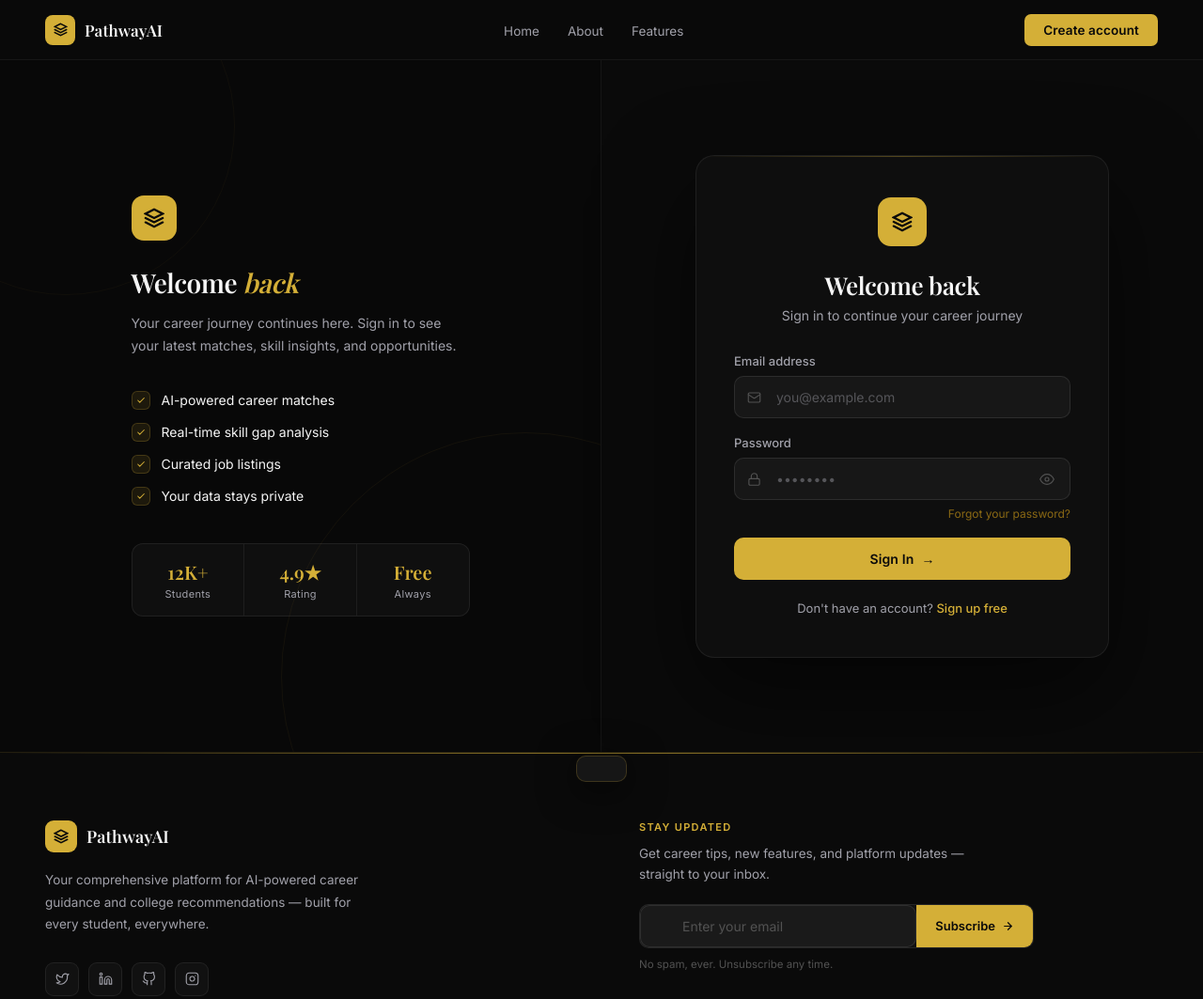
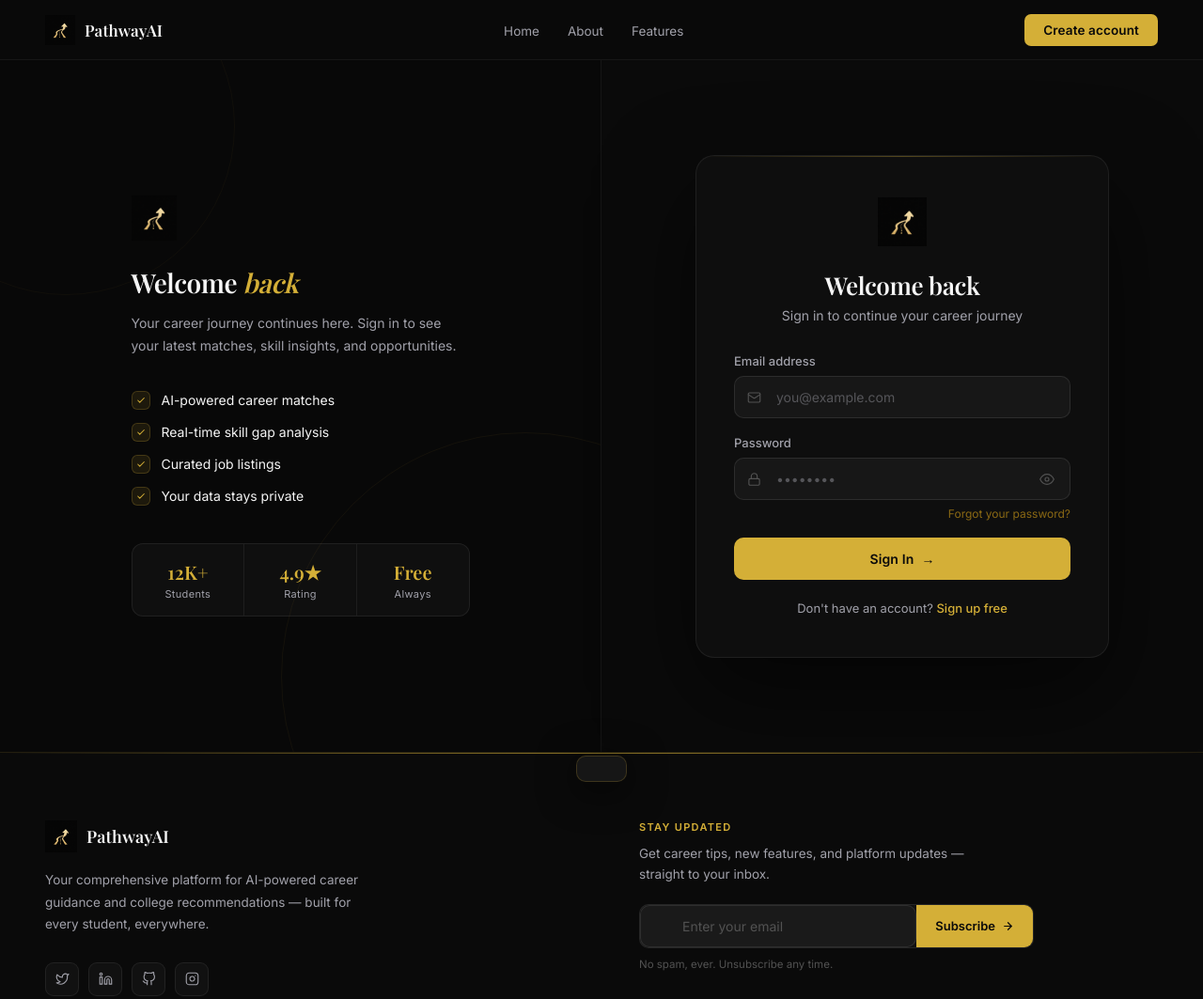
Before and after one commit to anjali-rayy/AI-Powered-Career-Guidance-And-Job-Matching-Platform, a plain HTML site: page pages/login.html in a window 1280 px wide. Shown: the top 1063 px of the page at 94% size. Drawn offline with nearby package versions, Linux system fonts and the light colour scheme; a web font is replaced by a local one.

Commit message:
feat: update website logo across all pages (closes #24)

```diff
--- a/assets/css/styles.css
+++ b/assets/css/styles.css
@@ -254,3 +254,28 @@ ul { list-style: none; }
 
 .nav-drop-title { font-size: 13px; font-weight: 500; color: var(--text); }
 .nav-drop-sub   { font-size: 11.5px; color: var(--muted); margin-top: 1px; }
+
+/* Logo image fix */
+.logo-mark,
+.footer-logo-mark,
+.panel-logo-mark,
+.auth-logo {
+  overflow: hidden;
+  display: flex;
+  align-items: center;
+  justify-content: center;
+  background: transparent !important;
+  border: none !important;
+  border-radius: 0 !important;
+}
+
+.logo-mark img,
+.footer-logo-mark img,
+.panel-logo-mark img,
+.auth-logo img {
+  width: 100%;
+  height: 100%;
+  object-fit: contain;
+  object-position: center;
+  display: block;
+}
--- a/pages/login.html
+++ b/pages/login.html
@@ -14,7 +14,9 @@
 <body>
 <nav class="navbar">
   <a href="../index.html" class="nav-logo">
-    <div class="logo-mark"><svg viewBox="0 0 24 24" fill="none" stroke="#0A0A0A" stroke-width="2.5" stroke-linecap="round"><path d="M12 2L2 7l10 5 10-5-10-5z"/><path d="M2 17l10 5 10-5"/><path d="M2 12l10 5 10-5"/></svg></div>
+    <div class="logo-mark">
+      <img src="../assets/images/logo.png" alt="PathwayAI Logo">
+    </div>
     PathwayAI
   </a>
   <ul class="nav-links">
@@ -30,7 +32,9 @@
   <div class="auth-layout">
     <div class="auth-panel">
       <div class="panel-content">
-        <div class="panel-logo-mark"><svg viewBox="0 0 24 24" fill="none" stroke="#0A0A0A" stroke-width="2.5" stroke-linecap="round"><path d="M12 2L2 7l10 5 10-5-10-5z"/><path d="M2 17l10 5 10-5"/><path d="M2 12l10 5 10-5"/></svg></div>
+        <div class="panel-logo-mark">
+          <img src="../assets/images/logo.png" alt="PathwayAI Logo">
+        </div>
         <h2>Welcome <em>back</em></h2>
         <p>Your career journey continues here. Sign in to see your latest matches, skill insights, and opportunities.</p>
         <div class="panel-features">
@@ -50,7 +54,9 @@
     </div>
     <div class="auth-wrap">
       <div class="auth-card">
-        <div class="auth-logo"><svg viewBox="0 0 24 24" fill="none" stroke="#0A0A0A" stroke-width="2.5" stroke-linecap="round"><path d="M12 2L2 7l10 5 10-5-10-5z"/><path d="M2 17l10 5 10-5"/><path d="M2 12l10 5 10-5"/></svg></div>
+        <div class="auth-logo">
+          <img src="../assets/images/logo.png" alt="PathwayAI Logo">
+        </div>
         <div class="auth-title">Welcome back</div>
         <div class="auth-sub">Sign in to continue your career journey</div>
         <div id="api-error" style="display:none;background:rgba(107,44,44,0.15);border:1px solid rgba(207,102,121,0.3);border-radius:8px;padding:10px 14px;margin-bottom:16px;font-size:13px;color:#CF6679;"></div>
@@ -85,32 +91,19 @@
       </div>
     </div>
   </div>
-  <!-- ═══════════════════════════════════════════════════════
-     PATHWAYAI — FULL SITE FOOTER
-     Drop this <footer> block just before </main> on every
-     page, replacing the existing .site-footer element.
-     Requires: footer.css linked after styles.css
-     ═══════════════════════════════════════════════════════ -->
 
 <footer class="footer">
-
-  <!-- ── TOP BAND: brand + newsletter ── -->
   <div class="footer-top">
     <div class="footer-brand">
       <a href="../index.html" class="footer-logo">
         <div class="footer-logo-mark">
-          <svg viewBox="0 0 24 24" fill="none" stroke="#0A0A0A" stroke-width="2.5" stroke-linecap="round">
-            <path d="M12 2L2 7l10 5 10-5-10-5z"/>
-            <path d="M2 17l10 5 10-5"/>
-            <path d="M2 12l10 5 10-5"/>
-          </svg>
+          <img src="../assets/images/logo.png" alt="PathwayAI Logo">
         </div>
         PathwayAI
       </a>
       <p class="footer-tagline">
         Your comprehensive platform for AI-powered career guidance and college recommendations — built for every student, everywhere.
       </p>
-      <!-- Social links -->
       <div class="footer-socials">
         <a href="#" class="footer-social" aria-label="Twitter">
           <svg viewBox="0 0 24 24" fill="none" stroke="currentColor" stroke-width="1.8" stroke-linecap="round" stroke-linejoin="round"><path d="M22 4s-.7 2.1-2 3.4c1.6 10-9.4 17.3-18 11.6 2.2.1 4.4-.6 6-2C3 15.5.5 9.6 3 5c2.2 2.7 5.4 4.4 8.8 4.5-.4-1.8.3-3.7 1.7-4.8 2.2-1.7 5.2-1.4 7 .7.7-.2 1.4-.5 2-.9z"/></svg>
@@ -126,19 +119,11 @@
         </a>
       </div>
     </div>
-
-    <!-- Newsletter -->
     <div class="footer-newsletter">
       <div class="newsletter-label">Stay updated</div>
       <p class="newsletter-sub">Get career tips, new features, and platform updates — straight to your inbox.</p>
       <div class="newsletter-form" id="newsletter-form">
-        <input
-          type="email"
-          id="newsletter-email"
-          class="newsletter-input"
-          placeholder="Enter your email"
-          autocomplete="email"
-        />
+        <input type="email" id="newsletter-email" class="newsletter-input" placeholder="Enter your email" autocomplete="email"/>
         <button class="newsletter-btn" onclick="handleSubscribe()">
           Subscribe
           <svg viewBox="0 0 24 24" fill="none" stroke="currentColor" stroke-width="2.2" stroke-linecap="round"><path d="M5 12h14M12 5l7 7-7 7"/></svg>
@@ -147,17 +132,12 @@
       <p class="newsletter-fine">No spam, ever. Unsubscribe any time.</p>
     </div>
   </div>
-
-  <!-- ── DIVIDER ── -->
   <div class="footer-rule"></div>
-
-  <!-- ── LINK COLUMNS ── -->
   <div class="footer-links-grid">
-
     <div class="footer-col">
       <div class="footer-col-title">Features</div>
       <ul class="footer-col-list">
-        <li><a href="pages/quiz.html">Career Quiz</a></li>
+        <li><a href="quiz.html">Career Quiz</a></li>
         <li><a href="#" onclick="showToast('Coming soon!')">Resume Analysis</a></li>
         <li><a href="#" onclick="showToast('Coming soon!')">Skill Gap Detection</a></li>
         <li><a href="#" onclick="showToast('Coming soon!')">Job Matching Score</a></li>
@@ -166,11 +146,10 @@
         <li><a href="#" onclick="showToast('Coming soon!')">College Finder</a></li>
       </ul>
     </div>
-
     <div class="footer-col">
       <div class="footer-col-title">Company</div>
       <ul class="footer-col-list">
-        <li><a href="pages/about.html">About</a></li>
+        <li><a href="about.html">About</a></li>
         <li><a href="#" onclick="showToast('Coming soon!')">Team</a></li>
         <li><a href="#" onclick="showToast('Coming soon!')">Careers</a></li>
         <li><a href="#" onclick="showToast('Coming soon!')">Press</a></li>
@@ -178,7 +157,6 @@
         <li><a href="#" onclick="showToast('Coming soon!')">Contact</a></li>
       </ul>
     </div>
-
     <div class="footer-col">
       <div class="footer-col-title">Support</div>
       <ul class="footer-col-list">
@@ -190,7 +168,6 @@
         <li><a href="#" onclick="showToast('Coming soon!')">Community</a></li>
       </ul>
     </div>
-
     <div class="footer-col">
       <div class="footer-col-title">Legal</div>
       <ul class="footer-col-list">
@@ -201,13 +178,8 @@
         <li><a href="#" onclick="showToast('Coming soon!')">Accessibility</a></li>
       </ul>
     </div>
-
   </div>
-
-  <!-- ── DIVIDER ── -->
   <div class="footer-rule"></div>
-
-  <!-- ── BOTTOM BAR ── -->
   <div class="footer-bottom">
     <div class="footer-copy">
       © 2025 PathwayAI. All rights reserved. Built with
@@ -221,7 +193,6 @@
       </a>
     </div>
   </div>
-
 </footer>
 
 <script>
@@ -234,7 +205,6 @@ function handleSubscribe() {
     showToast("Please enter a valid email address.");
     return;
   }
-  // Replace the form with a success state
   const form = document.getElementById("newsletter-form");
   form.innerHTML = `
     <div class="newsletter-success">
```
Also changed, not shown: index.html (+4 -45 lines), pages/about.html (+1 -5 lines), pages/quiz-assessment.html (+1 -5 lines), pages/quiz-history.html (+2 -10 lines), pages/quiz-results.html (+1 -5 lines), pages/quiz.html (+1 -5 lines), pages/register.html (+1 -5 lines), assets/images/logo.png (added).
